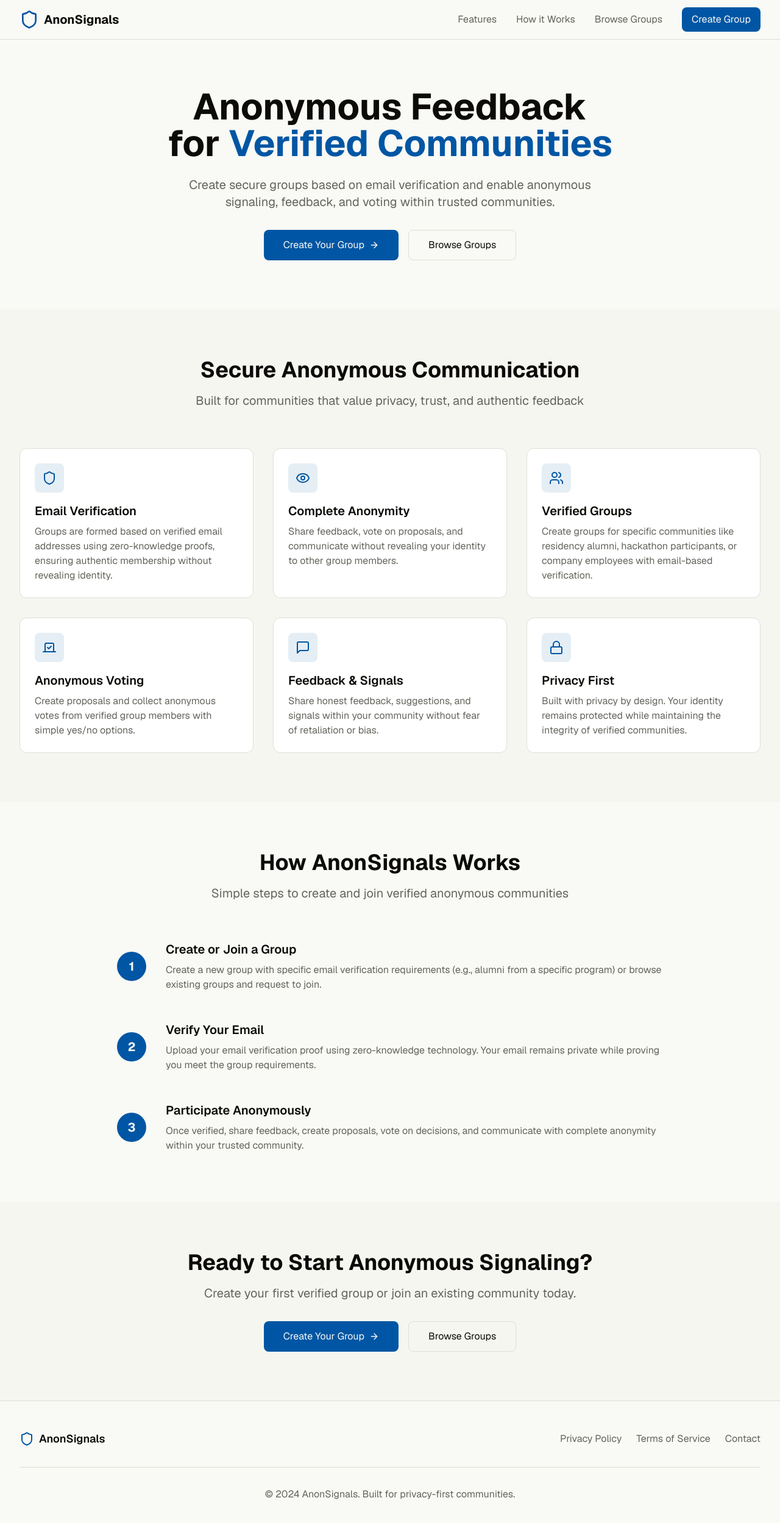
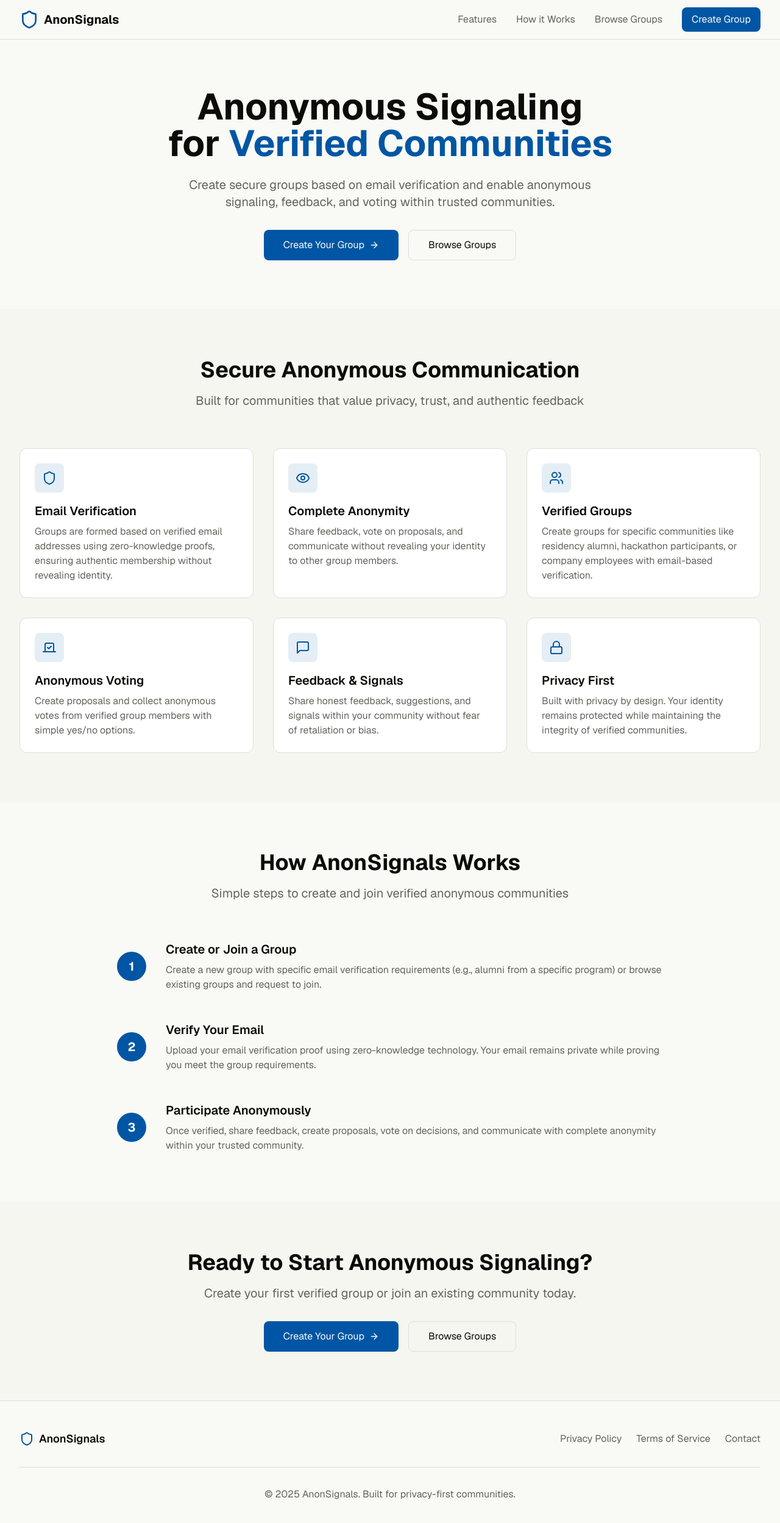
Before and after one commit to Akhil-2310/zksignals, a Next.js app: page / in a window 1280 px wide. Shown: the top 2498 px of the page at 61% size. Built offline with nearby package versions, Linux system fonts and the light colour scheme.

Commit message:
ui changes

```diff
--- a/app/page.tsx
+++ b/app/page.tsx
@@ -39,7 +39,7 @@ export default function HomePage() {
       <section className="py-20 px-4 sm:px-6 lg:px-8">
         <div className="max-w-4xl mx-auto text-center">
           <h1 className="text-4xl md:text-6xl font-bold text-foreground mb-6 text-balance">
-            Anonymous Feedback for
+            Anonymous Signaling for
             <span className="text-primary"> Verified Communities</span>
           </h1>
           <p className="text-xl text-muted-foreground mb-8 max-w-2xl mx-auto text-pretty">
@@ -242,7 +242,7 @@ export default function HomePage() {
             </div>
           </div>
           <div className="mt-8 pt-8 border-t border-border text-center text-muted-foreground">
-            <p>&copy; 2024 AnonSignals. Built for privacy-first communities.</p>
+            <p>&copy; 2025 AnonSignals. Built for privacy-first communities.</p>
           </div>
         </div>
       </footer>
--- a/package.json
+++ b/package.json
@@ -37,7 +37,11 @@
     "@radix-ui/react-toggle": "1.1.1",
     "@radix-ui/react-toggle-group": "1.1.1",
     "@radix-ui/react-tooltip": "1.1.6",
+    "@semaphore-protocol/group": "^4.13.1",
+    "@semaphore-protocol/identity": "^4.13.1",
+    "@semaphore-protocol/proof": "^4.13.1",
     "@vercel/analytics": "1.3.1",
+    "@zk-email/sdk": "^2.0.6",
     "autoprefixer": "^10.4.20",
     "class-variance-authority": "^0.7.1",
     "clsx": "^2.1.1",
```
Also changed, not shown: 1 other file (tests, documents, lock files or other folders).
